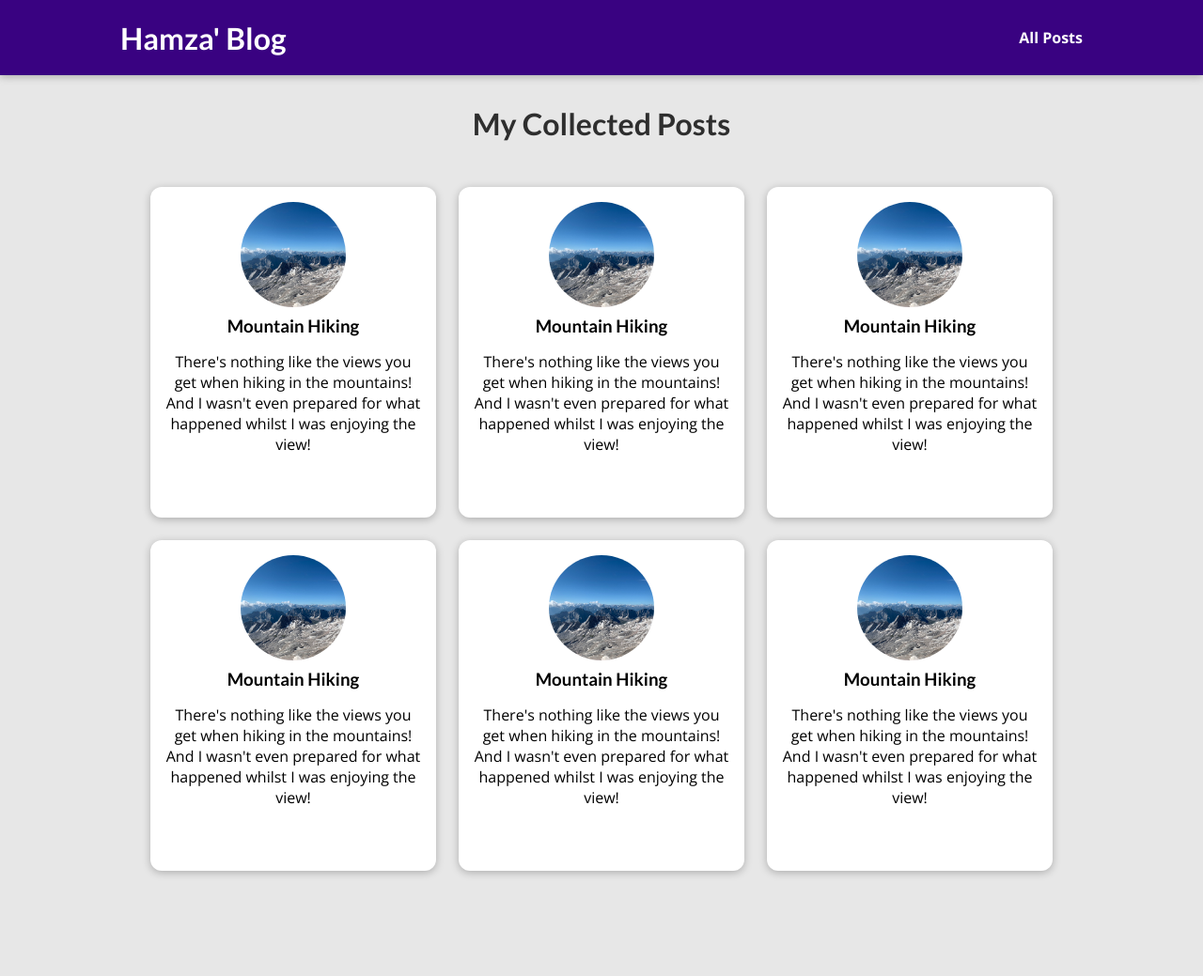
After one commit to hamza1100/blog, a Django app: template blog/templates/blog/all-posts.html in a window 1280 px wide. The commit adds this page. Shown: the whole page at 94% size. Run offline with Django 4.2, Linux system fonts and the light colour scheme; the template is opened without the code that fills it, so the values that code supplies are empty.

Commit message:
add images and styling

```diff
--- /dev/null
+++ b/blog/static/blog/all-posts.css
@@ -0,0 +1,71 @@
+body {
+    background-color: #e7e7e7;
+  }
+
+  #main-navigation {
+    background-color: #390281;
+    box-shadow: 0 2px 8px rgba(0, 0, 0, 0.25);
+  }
+
+  #all-posts {
+    margin: 7rem auto;
+    width: 90%;
+    max-width: 60rem;
+  }
+
+  #all-posts h2 {
+    text-align: center;
+    font-size: 2rem;
+    color: #2e2e2e;
+    margin: 3rem 0;
+  }
+
+  ul {
+    list-style: none;
+    margin: 0;
+    padding: 0;
+    display: grid;
+    grid-template-columns: repeat(auto-fill, minmax(17rem, 1fr));
+    gap: 1.5rem;
+  }
+
+  .post img {
+    width: 7rem;
+    height: 7rem;
+  }
+
+  .post a {
+    height: 22rem;
+    transform-origin: center;
+    box-shadow: 0 2px 8px rgba(0, 0, 0, 0.25);
+    border-radius: 12px;
+    background-color: white;
+  }
+
+  #main-navigation {
+    width: 100%;
+    height: 5rem;
+    display: flex;
+    justify-content: space-between;
+    align-items: center;
+    padding: 0 10%;
+    position: absolute;
+    top: 0;
+    left: 0;
+  }
+
+  #main-navigation a {
+    text-decoration: none;
+    color: white;
+    font-weight: bold;
+  }
+
+  #main-navigation a:hover,
+  #main-navigation a:active {
+    color: #cf79f1;
+  }
+
+  #main-navigation h1 a:hover,
+  #main-navigation h1 a:active {
+    color: white;
+  }
--- /dev/null
+++ b/blog/static/blog/post.css
@@ -0,0 +1,43 @@
+.post {
+    display: flex;
+    flex-direction: column;
+    align-items: center;
+    text-align: center;
+  }
+
+  .post a {
+    text-decoration: none;
+    color: black;
+    transition: all 0.2s ease;
+    padding: 1rem;
+  }
+
+  .post a:hover,
+  .post a:active {
+    transform: scale(1.1);
+    background-color: #390281;
+    color: white;
+  }
+
+  .post img {
+    width: 5rem;
+    height: 5rem;
+    object-fit: cover;
+    border-radius: 50%;
+  }
+
+  .post h3 {
+    margin: 0.25rem 0;
+  }
+
+  .post time {
+    color: #666666;
+    margin: 0.25rem;
+    font-style: italic;
+    font-size: 0.85rem;
+  }
+
+  .post:hover time,
+  .post:active time {
+    color: white;
+  }
--- /dev/null
+++ b/blog/templates/blog/all-posts.html
@@ -0,0 +1,26 @@
+{% extends "base.html" %}
+{% load static %}
+
+{% block title %}
+All My Posts
+{% endblock %}
+
+{% block css_files %}
+  <link rel="stylesheet" href="{% static "blog/post.css" %}" />
+  <link rel="stylesheet" href="{% static "blog/all-posts.css" %}" />
+{% endblock %}
+
+{% block content %}
+    <section id="all-posts">
+        <h2>My Collected Posts</h2>
+
+        <ul>
+            {% include "blog/includes/post.html" %}
+            {% include "blog/includes/post.html" %}
+            {% include "blog/includes/post.html" %}
+            {% include "blog/includes/post.html" %}
+            {% include "blog/includes/post.html" %}
+            {% include "blog/includes/post.html" %}
+        </ul>
+    </section>
+{% endblock content %}
--- /dev/null
+++ b/blog/templates/blog/includes/post.html
@@ -0,0 +1,17 @@
+{% load static %}
+
+<li>
+    <article class="post">
+      <a href="">
+        <img src="{% static "blog/images/mountains.jpg" %}" alt="Mountain Hiking" />
+        <div class="post__content">
+          <h3>Mountain Hiking</h3>
+          <p>
+            There's nothing like the views you get when hiking in the
+            mountains! And I wasn't even prepared for what happened whilst I
+            was enjoying the view!
+          </p>
+        </div>
+      </a>
+    </article>
+  </li>
--- a/blog/views.py
+++ b/blog/views.py
@@ -7,7 +7,7 @@ def starting_page(request):
     return render(request, "blog/index.html")
 
 def posts(request):
-    pass
+    return render(request, 'blog/all-posts.html');
 
 def post_detail(request):
     pass
--- a/templates/base.html
+++ b/templates/base.html
@@ -10,6 +10,12 @@
   {% block css_files %}{% endblock %}
 </head>
 <body>
+    <header id="main-navigation">
+        <h1><a href="">Hamza' Blog</a></h1>
+        <nav>
+          <a href="">All Posts</a>
+        </nav>
+      </header>
   {% block content %}
   {% endblock %}
 </body>
```
Also changed, not shown: blog/static/blog/index.css (+0 -72 lines), blog/templates/blog/index.html (+4 -23 lines), blog/static/blog/images/coding.jpg (added), blog/static/blog/images/hamza.jpeg (added), blog/static/blog/images/mountains.jpg (added), blog/static/blog/images/woods.jpg (added).
